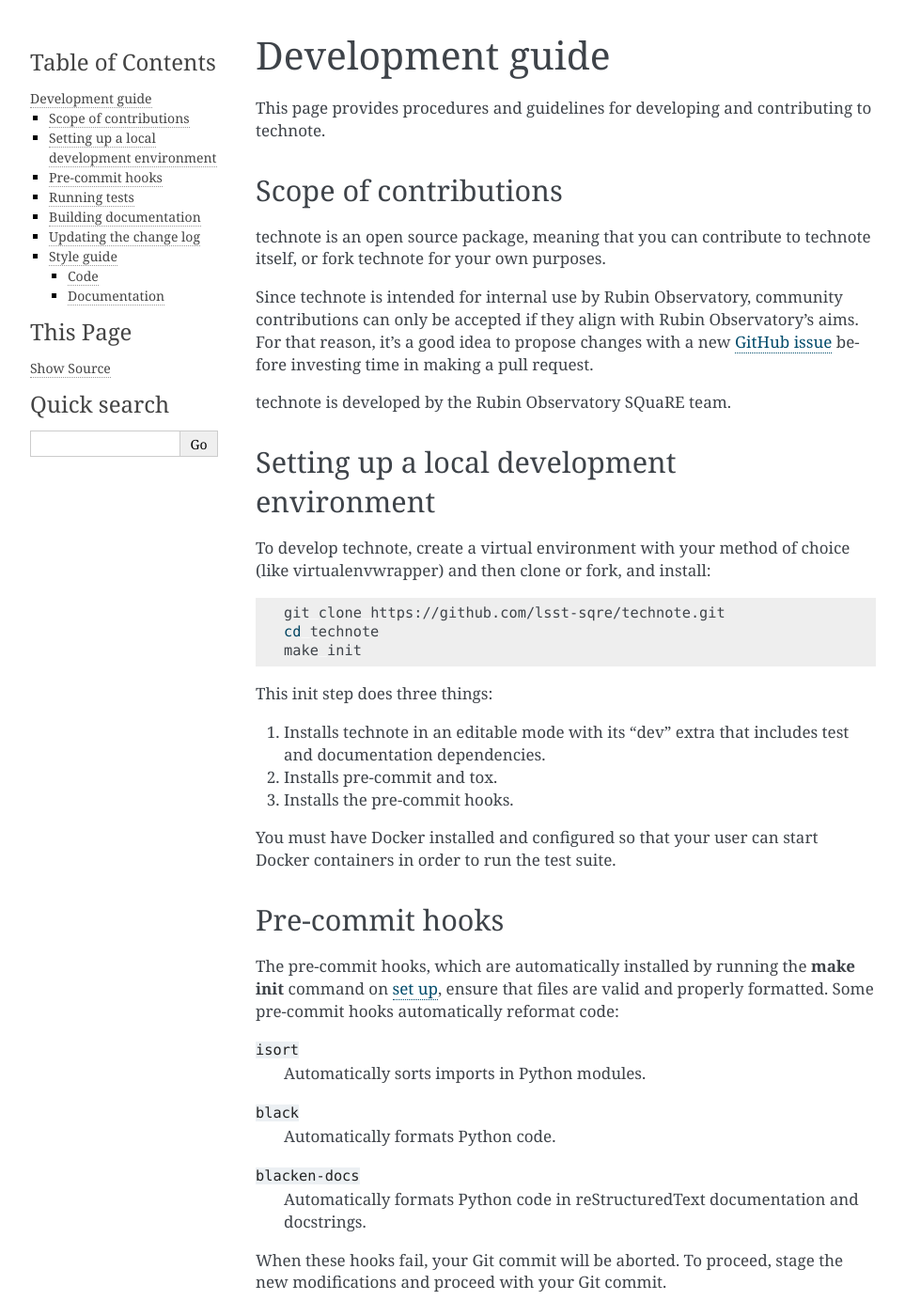
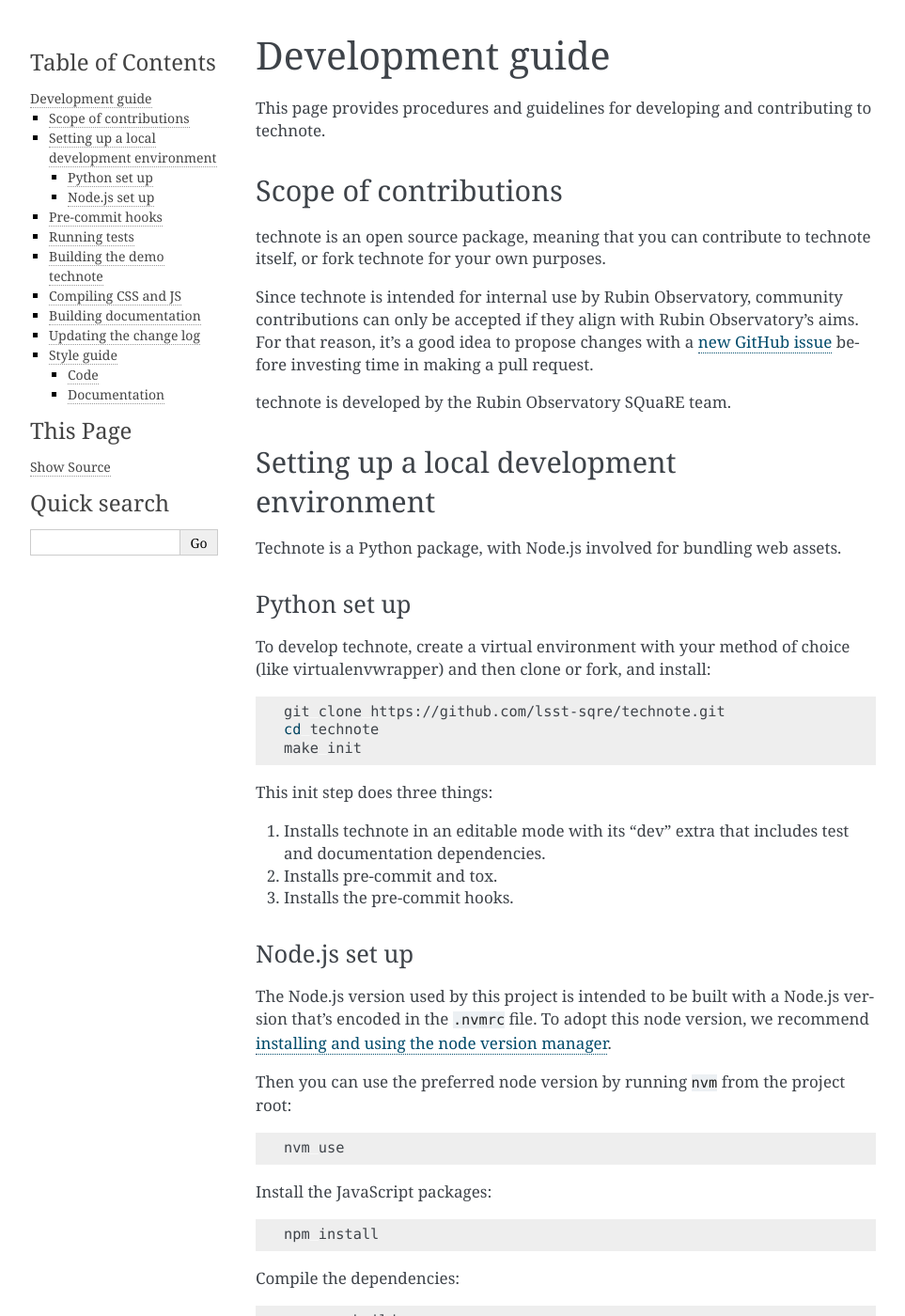
Before and after one commit to lsst-sqre/technote, a Sphinx documentation site: the page built from docs/dev/development.rst, in a window 1280 px wide and 1400 px high. Shown: the whole window at 94% size, without its empty margins (148-1111 px from the left). Built offline with Sphinx 7.4.7, drawn with Linux system fonts in a browser that asks for light colours; pages that are not in the unit, such as notebooks, are missing from menus; some of the changed text lies outside the part shown.

Commit message:
Include nodejs workflow in dev docs
More documentation is needed for the contribution workflow, but this is
the basics for now.

As we work on technote more we'll learn about the best workflow and
probably put more tooling in place to improve the workflow.

```diff
--- a/docs/dev/development.rst
+++ b/docs/dev/development.rst
@@ -10,16 +10,21 @@
 technote is an open source package, meaning that you can contribute to technote itself, or fork technote for your own purposes.
 
 Since technote is intended for internal use by Rubin Observatory, community contributions can only be accepted if they align with Rubin Observatory's aims.
-For that reason, it's a good idea to propose changes with a new `GitHub issue`_ before investing time in making a pull request.
+For that reason, it's a good idea to propose changes with a `new GitHub issue`_ before investing time in making a pull request.
 
 technote is developed by the Rubin Observatory SQuaRE team.
 
-.. _GitHub issue: https://github.com/lsst-sqre/safir/issues/new
+.. _new GitHub issue: https://github.com/lsst-sqre/technote/issues/new
 
 .. _dev-environment:
 
 Setting up a local development environment
 ==========================================
+
+Technote is a Python package, with Node.js involved for bundling web assets.
+
+Python set up
+-------------
 
 To develop technote, create a virtual environment with your method of choice (like virtualenvwrapper) and then clone or fork, and install:
 
@@ -35,7 +40,29 @@
 2. Installs pre-commit and tox.
 3. Installs the pre-commit hooks.
 
-You must have Docker installed and configured so that your user can start Docker containers in order to run the test suite.
+Node.js set up
+--------------
+
+The Node.js version used by this project is intended to be built with a Node.js version that's encoded in the ``.nvmrc`` file.
+To adopt this node version, we recommend `installing and using the node version manager <https://github.com/nvm-sh/nvm>`__.
+
+Then you can use the preferred node version by running ``nvm`` from the project root:
+
+.. code-block:: sh
+
+   nvm use
+
+Install the JavaScript packages:
+
+.. code-block:: sh
+
+   npm install
+
+Compile the dependencies:
+
+.. code-block:: sh
+
+   npm run build
 
 .. _pre-commit-hooks:
 
@@ -53,6 +80,9 @@
 
 ``blacken-docs``
     Automatically formats Python code in reStructuredText documentation and docstrings.
+
+``prettier``
+    Formats JavaScript, CSS, and YAML.
 
 When these hooks fail, your Git commit will be aborted.
 To proceed, stage the new modifications and proceed with your Git commit.
@@ -75,18 +105,38 @@
    tox -av
 
 To run a specific test or list of tests, you can add test file names (and any other pytest_ options) after ``--`` when executing the ``py`` tox environment.
-.. For example:
-..
-.. .. code-block:: sh
-..
-..    tox -e py -- tests/database_test.py
+
+Building the demo technote
+==========================
+
+The demo technote, located in the ``demo`` directory of the repository, is used for getting feedback on how technotes build and look.
+
+To build the demo site, use tox:
+
+.. code-block:: sh
+
+   tox -e demo
+
+The output technote site is located at :file:`./demo/_built/html/index.html`.
+
+Compiling CSS and JS
+====================
+
+The editable JS and CSS sources are located in the ``assets`` directory.
+Webpack compiles these assets into the :file:`/src/technote/theme/static` directory, which is included in the Python package (but excluded from the Git repository).
+
+To run webpack:
+
+.. code-block:: sh
+
+   npm run build
 
 .. _dev-build-docs:
 
 Building documentation
 ======================
 
-Documentation is built with Sphinx_:
+Documentation is built with Sphinx_, sourced from the :file:`docs` directory:
 
 .. _Sphinx: https://www.sphinx-doc.org/en/master/
 
```
Also changed, not shown: README.md (+28 -1 lines).
